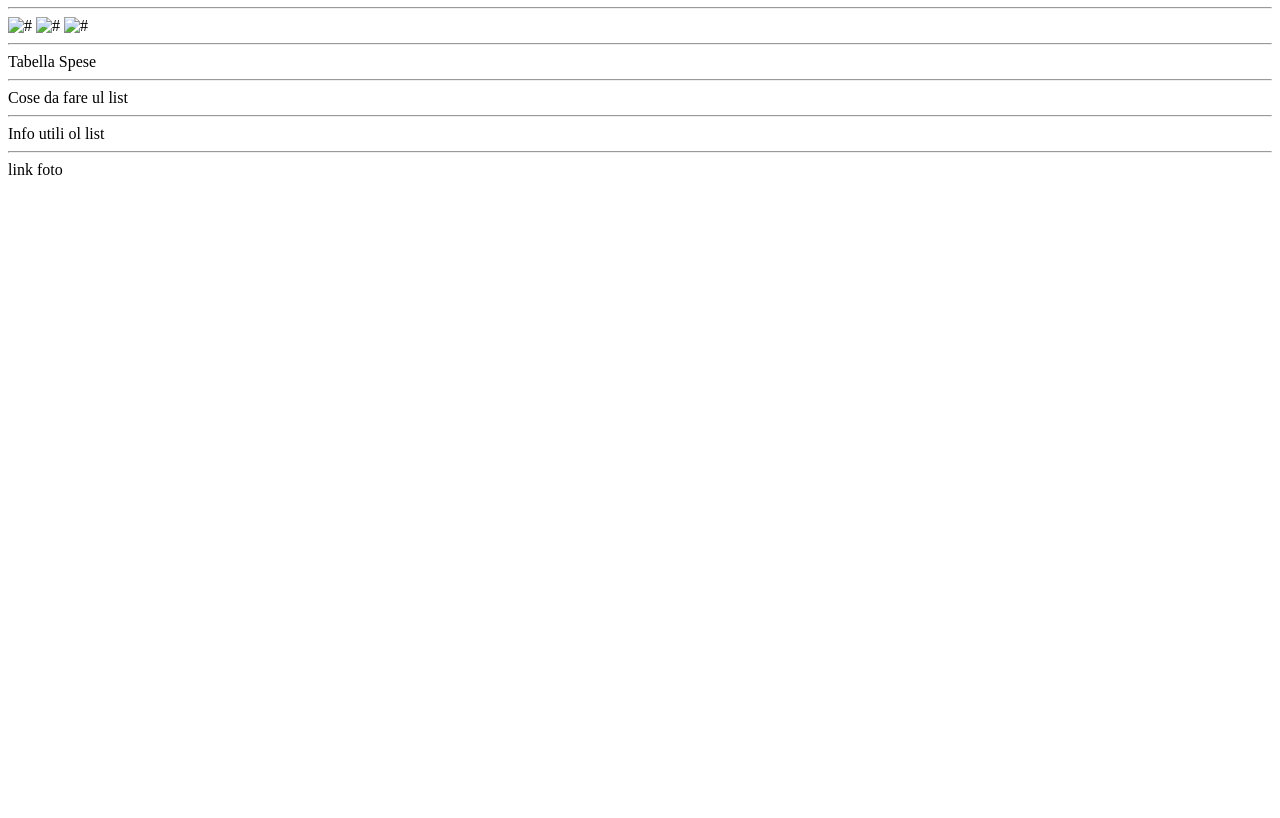
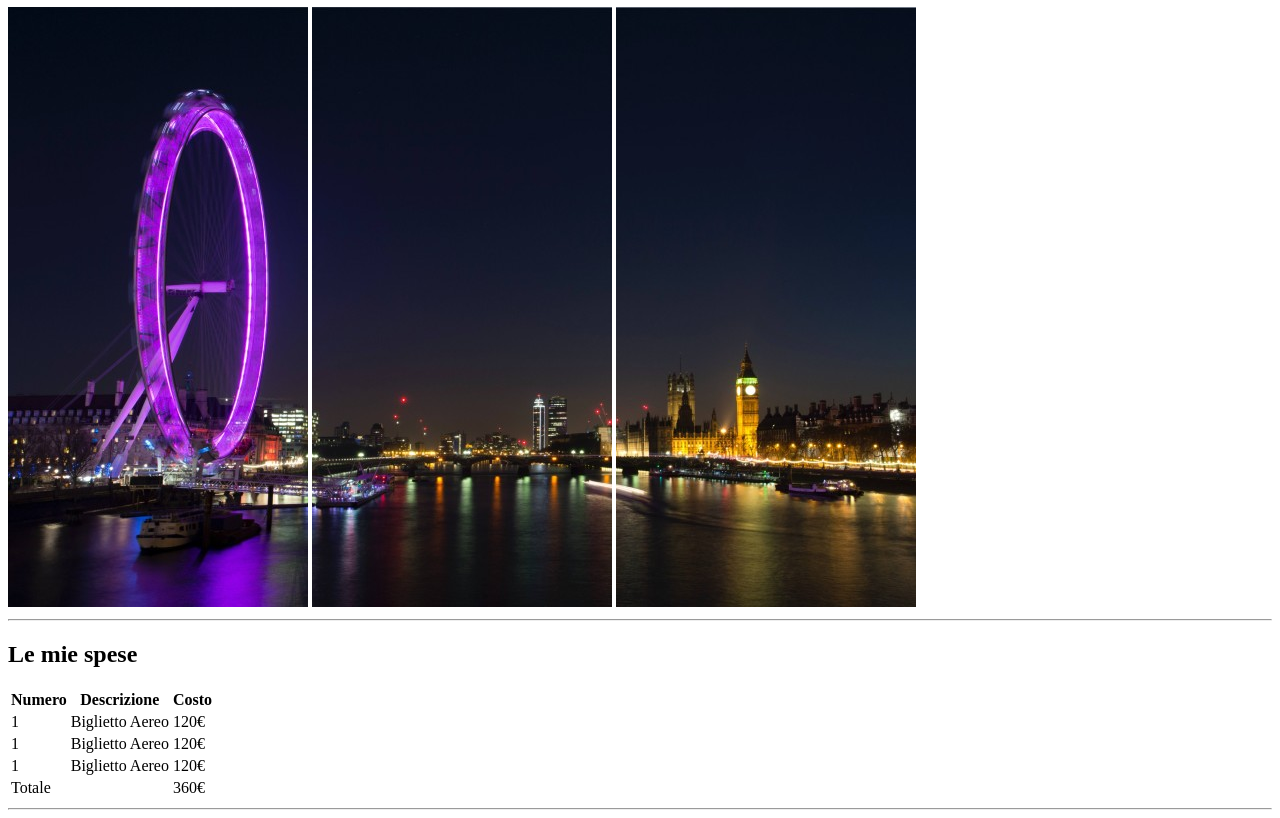
Before and after one commit to IonelxSolow/html-london-trip, a plain HTML site: page index.html in a window 1280 px wide. Shown: the part 73-891 px from the top of the page. Before the commit the page ends 800 px from the top, so only its background shows below. Drawn offline with Linux system fonts and the light colour scheme.

Commit message:
add img and "Le mie spese"

```diff
--- a/index.html
+++ b/index.html
@@ -6,23 +6,47 @@
     <title>Document</title>
 </head>
 <body>
-    <h1>dgahgsr</h1>
+
+    <h1>Il mio Viaggio a Londra</h1>
+    <img src="./img/pexels-bill-emrich-230794-0.jpg" alt="">
+    <img src="./img/pexels-bill-emrich-230794-1.jpg" alt="">
+    <img src="./img/pexels-bill-emrich-230794-2.jpg" alt="">
     <hr>
 
-    <img src="#" alt="#">
-    <img src="#" alt="#">
-    <img src="#" alt="#">
+    <h2>Le mie spese</h2>
+    <table>
+        <thead>
+            <tr>
+                <th><strong>Numero</strong></th>
+                <th><strong>Descrizione</strong></th>
+                <th><strong>Costo</strong></th>
+            </tr>
+        </thead>
+        <tbody>
+            <tr>
+                <td>1</td>
+                <td>Biglietto Aereo</td>
+                <td>120€</td>
+            </tr>
+            <tr>
+                <td>1</td>
+                <td>Biglietto Aereo</td>
+                <td>120€</td>
+            </tr>
+            <tr>
+                <td>1</td>
+                <td>Biglietto Aereo</td>
+                <td>120€</td>
+            </tr>
+            <tr>
+                <td>Totale</td>
+                <td></td>
+                <td>360€</td>
+            </tr>
+        </tbody>
+    </table>
     <hr>
 
-    Tabella Spese
-     <hr>
 
-     Cose da fare ul list
-     <hr>
-
-     Info utili ol list
-     <hr>
-
-     link foto
 </body>
 </html>
```
